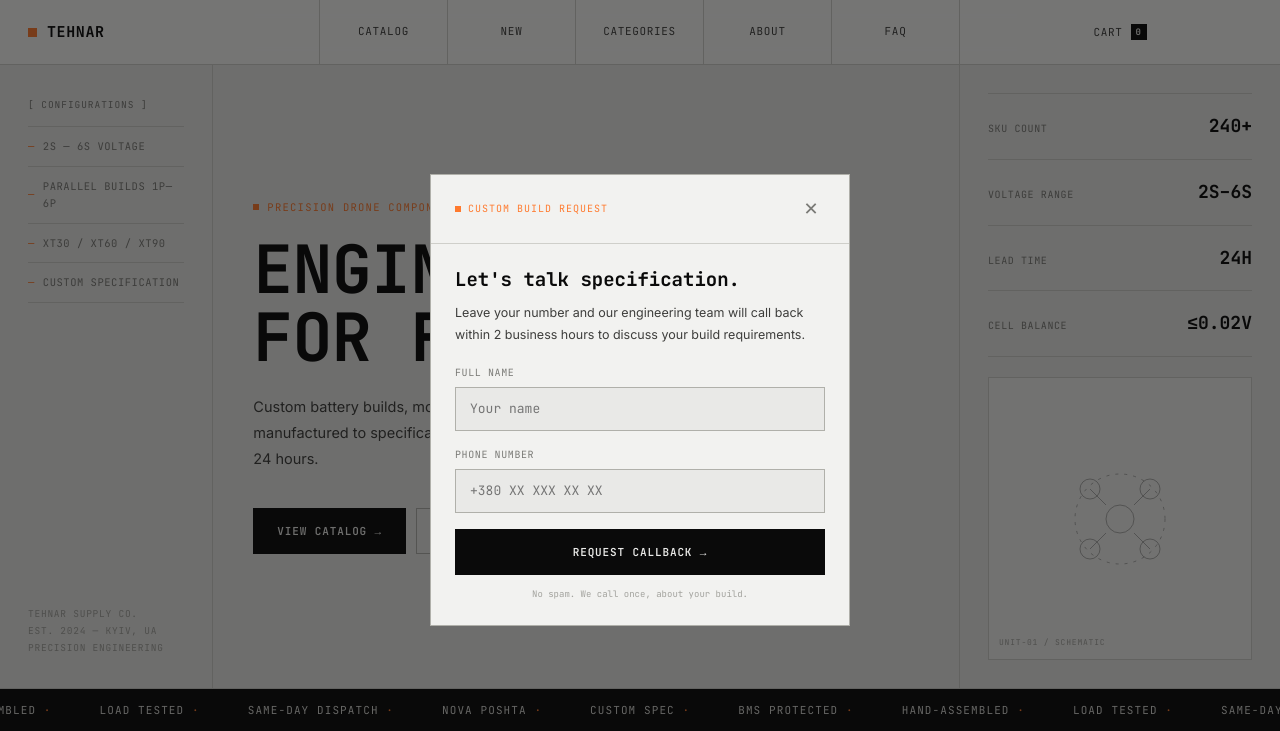
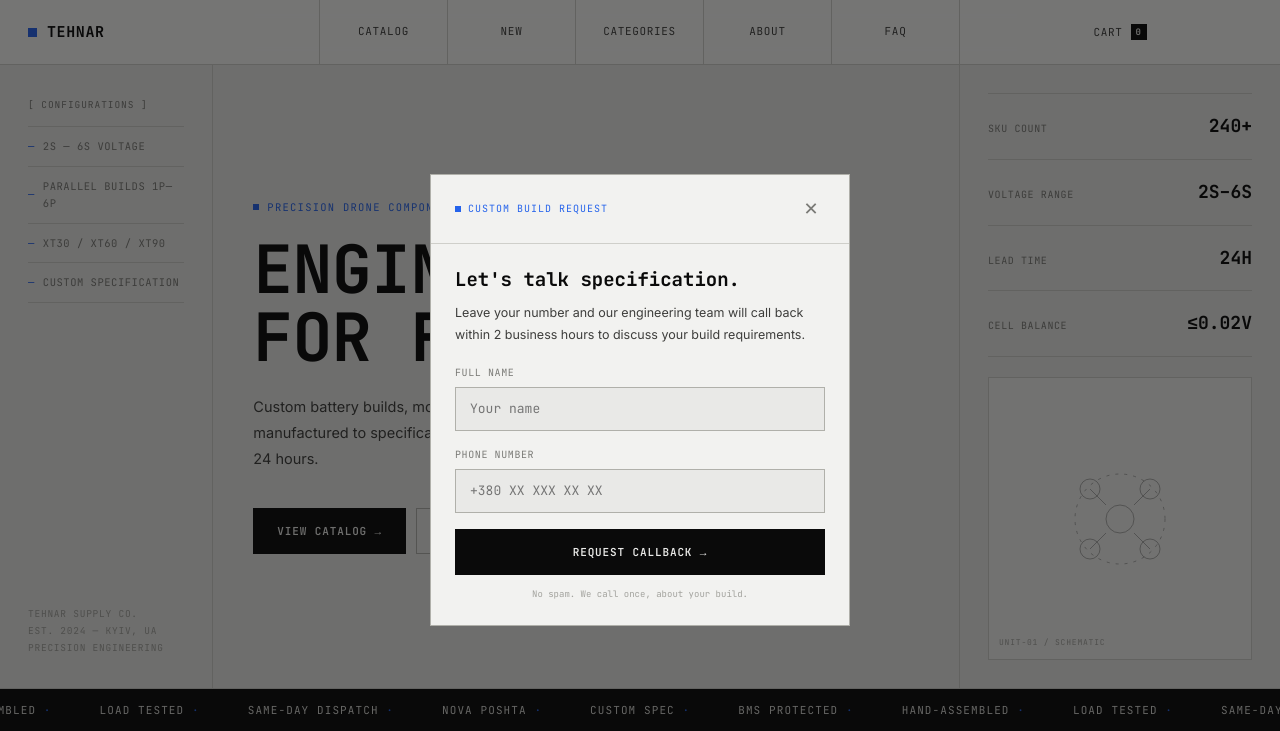
Before and after one commit to vsevolodbahrii/Tehnar, a plain HTML site: page index.html in a window 1280 px wide. Shown: the top 731 px of the page. Drawn offline with Linux system fonts and the light colour scheme.

Commit message:
Change accent color from orange to blue (#2563EB)
Co-Authored-By: Claude Sonnet 4.6 <noreply@anthropic.com>

```diff
--- a/index.html
+++ b/index.html
@@ -19,8 +19,8 @@
   --gray-lt:#A3A39E;
   --line:#CFCFCA;
   --line-strong:#B0B0AA;
-  --accent:#FF7A2E;
-  --accent-dim:#FFE9D9;
+  --accent:#2563EB;
+  --accent-dim:#DBEAFE;
   --mono:'JetBrains Mono',monospace;
   --sans:'Inter',system-ui,sans-serif;
   --container:1400px;
```
